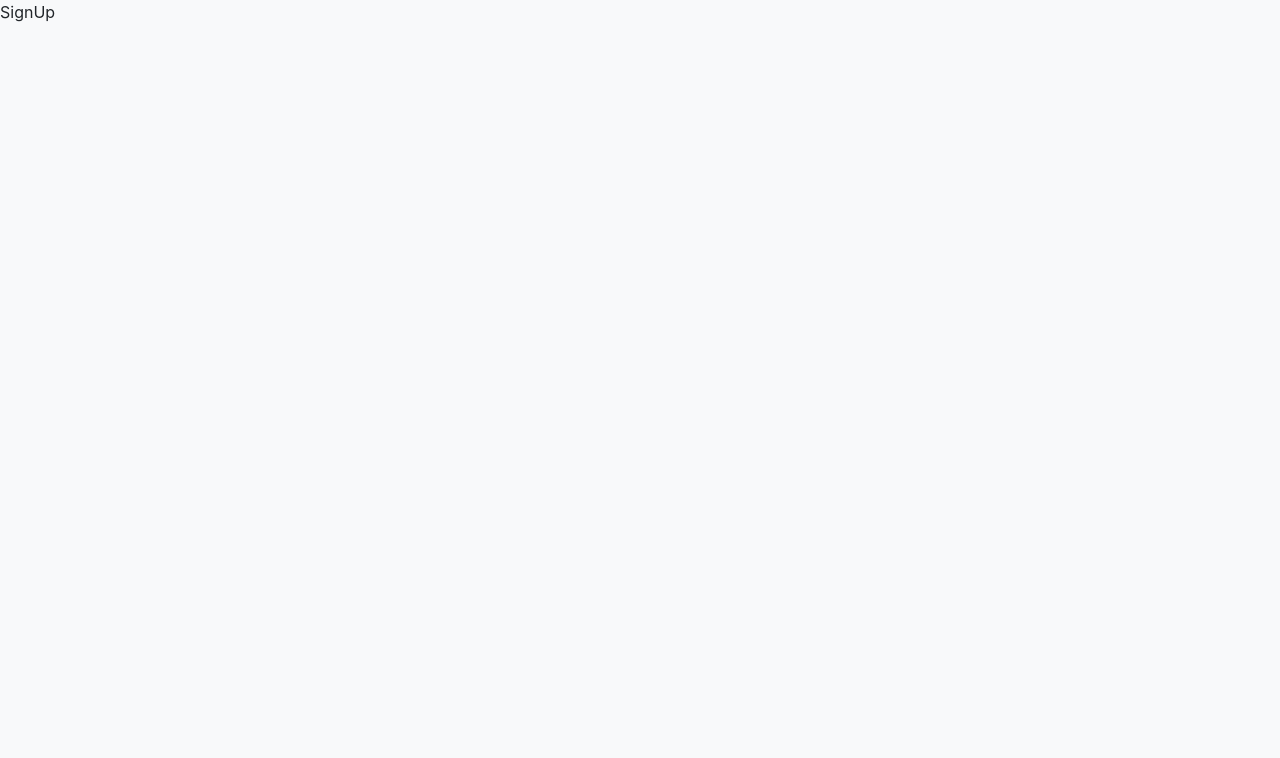
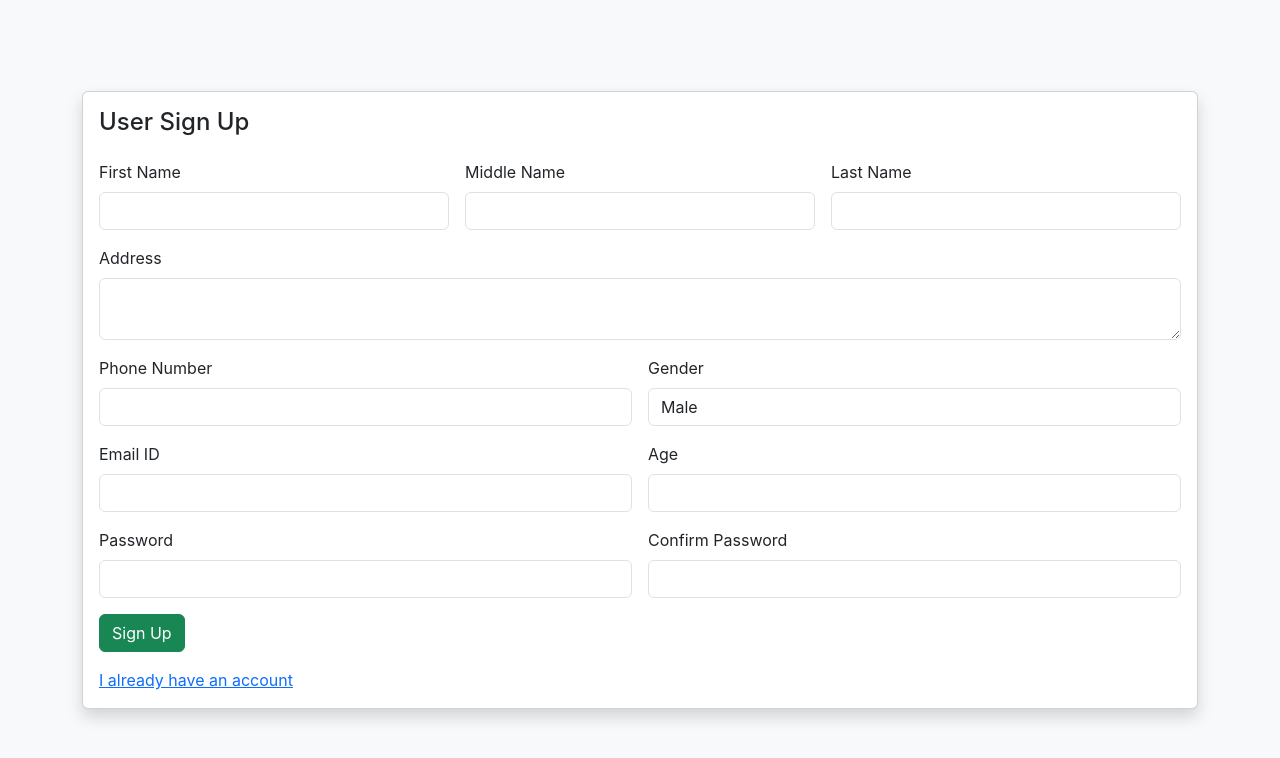
Before and after one commit to NeilMathew33/User-Data, a React (Create React App) app: page /SignUp in a window 1280 px wide. Shown: the top 758 px of the page. Built offline with nearby package versions, Linux system fonts and the light colour scheme.

Commit message:
added sign up page

```diff
--- a/src/Components/SignUp.jsx
+++ b/src/Components/SignUp.jsx
@@ -2,7 +2,81 @@
 
 const SignUp = () => {
   return (
-    <div>SignUp</div>
+    <div>
+
+<div className="container">
+  <div className="row justify-content-center vh-100 align-items-center">
+    <div className="col col-12 col-sm-12 col-md-12 col-lg-12 col-xxl-12">
+      <div class="card shadow">
+
+  <div class="card-body ">
+
+<div className="row g-3">
+<h4>
+  User Sign Up
+</h4>
+
+
+        <div className="col-12 col-sm-4 col-md-4 col-lg-4 col-xl-4 col-xxl-4">
+          <label htmlFor="" className="form-label">First Name</label>
+          <input type="text" className="form-control" />
+        </div>
+        <div className="col-12 col-sm-4 col-md-4 col-lg-4 col-xl-4 col-xxl-4">
+          <label htmlFor="" className="form-label">Middle Name</label>
+          <input type="text" className="form-control" />
+        </div>
+        <div className="col-12 col-sm-4 col-md-4 col-lg-4 col-xl-4 col-xxl-4">
+          <label htmlFor="" className="form-label">Last Name</label>
+          <input type="text" className="form-control" />
+        </div>
+        <div className="col-12 col-sm-12 col-md-12 col-lg-12 col-xl-12 col-xxl-12">
+          <label htmlFor="" className="form-label">Address</label>
+         <textarea name="" id="" className="form-control"></textarea>
+        </div>
+        <div className="col-12 col-sm-6 col-md-6 col-lg-6 col-xl-6 col-xxl-6">
+          <label htmlFor="" className="form-label">Phone Number</label>
+          <input type="text" className="form-control" />
+        </div>
+        <div className="col-12 col-sm-6 col-md-6 col-lg-6 col-xl-6 col-xxl-6">
+          <label htmlFor="" className="form-label">Gender</label>
+          <select name="" id="" className="form-control">
+            <option value="Male">Male</option>
+            <option value="Female">Female</option>
+            <option value="Other">Other</option>
+          </select>
+        </div>
+        <div className="col-12 col-sm-6 col-md-6 col-lg-6 col-xl-6 col-xxl-6">
+          <label htmlFor="" className="form-label">Email ID</label>
+          <input type="text" className="form-control" />
+        </div>
+        <div className="col-12 col-sm-6 col-md-6 col-lg-6 col-xl-6 col-xxl-6">
+          <label htmlFor="" className="form-label">Age</label>
+          <input type="text" className="form-control" />
+        </div>
+        <div className="col-12 col-sm-6 col-md-6 col-lg-6 col-xl-6 col-xxl-6">
+          <label htmlFor="" className="form-label">Password</label>
+          <input type="password" name="" id="" className="form-control" />
+        </div>
+        <div className="col-12 col-sm-6 col-md-6 col-lg-6 col-xl-6 col-xxl-6">
+          <label htmlFor="" className="form-label">Confirm Password</label>
+          <input type="password" name="" id="" className="form-control" />
+        </div>
+        <div className="col-12 col-sm-6 col-md-6 col-lg-6 col-xl-6 col-xxl-6">
+          <button className="btn btn-success">Sign Up</button>
+        </div>
+        <div className="col-12 col-sm-12 col-md-12 col-lg-12 col-xl-12 col-xxl-12">
+          <a href="/"> I already have an account</a>
+        </div>
+      </div>
+
+  </div>
+</div>
+
+    </div>
+  </div>
+</div>
+
+    </div>
   )
 }
 
```
